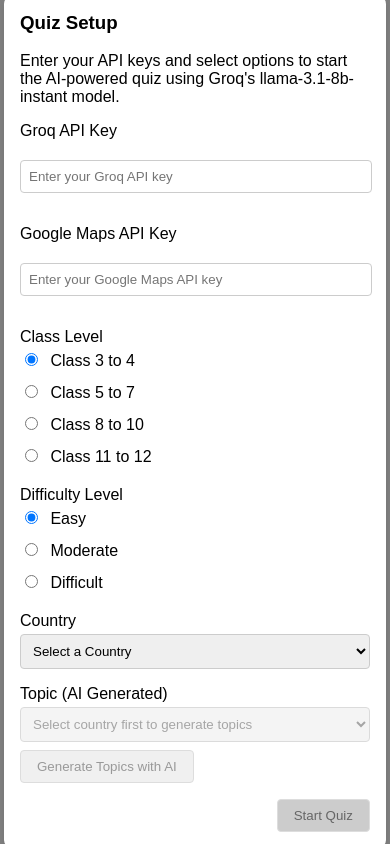
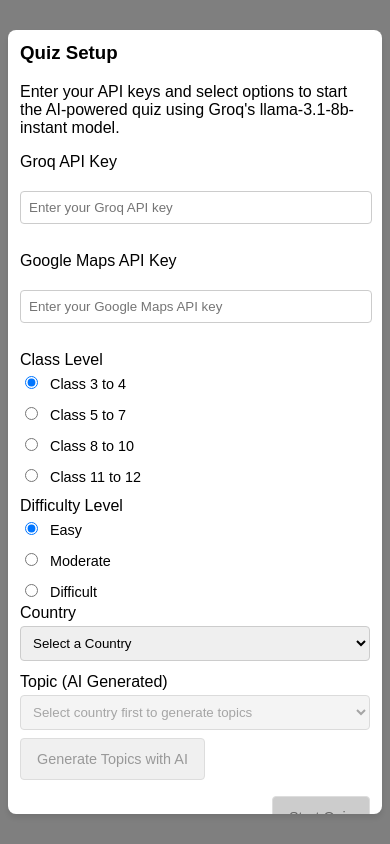
Before and after one commit to csemkriot/googlemapquiz, a website: page index.html in a window 390 px wide. Drawn offline with Linux system fonts and the light colour scheme.

Commit message:
Enhance modal and form styles for responsiveness
Updated modal and form styles for better responsiveness and layout.

```diff
--- a/style.css
+++ b/style.css
@@ -68,7 +68,10 @@ html, body {
 }
 
 .modal-content {
-  width: 350px;
+  width: 90%;
+  max-width: 600px;
+  max-height: 90vh;
+  overflow-y: auto;
 }
 
 .modal-content h3 {
@@ -145,6 +148,10 @@ html, body {
     margin-bottom: 1rem;
 }
 
+.radio-groups-container .form-group {
+    margin-bottom: 0;
+}
+
 .form-group label {
     display: block;
     margin-bottom: 0.25rem;
@@ -169,6 +176,61 @@ html, body {
     gap: 0.5rem;
 }
 
+.radio-groups-container {
+    display: grid;
+    grid-template-columns: 1fr 1fr;
+    gap: 1rem;
+}
+
+@media (max-width: 768px) {
+    .modal-content {
+        width: 95%;
+        margin: 1rem;
+    }
+
+    .radio-groups-container {
+        grid-template-columns: 1fr;
+        gap: 0.5rem;
+    }
+
+    #quiz-header {
+        position: relative;
+        top: 0;
+        left: 0;
+        margin: 10px;
+        max-width: none;
+    }
+
+    #scoreboard {
+        position: relative;
+        top: 0;
+        right: 0;
+        margin: 10px;
+        width: auto;
+    }
+}
+
+@media (max-width: 480px) {
+    .modal-content {
+        width: 98%;
+        margin: 0.5rem;
+        padding: 0.75rem;
+    }
+
+    .form-group {
+        margin-bottom: 0.75rem;
+    }
+
+    .radio-label {
+        font-size: 0.9rem;
+    }
+
+    .button {
+        padding: 0.75rem 1rem;
+        font-size: 0.9rem;
+    }
+}
+
 .radio-label {
     display: flex;
     align-items: center;
```
